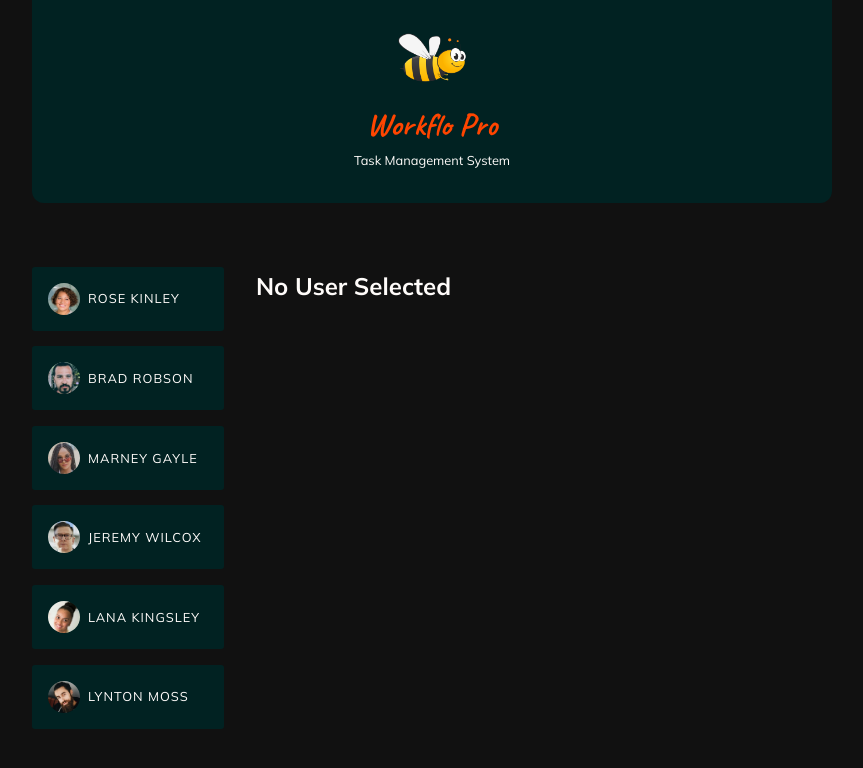
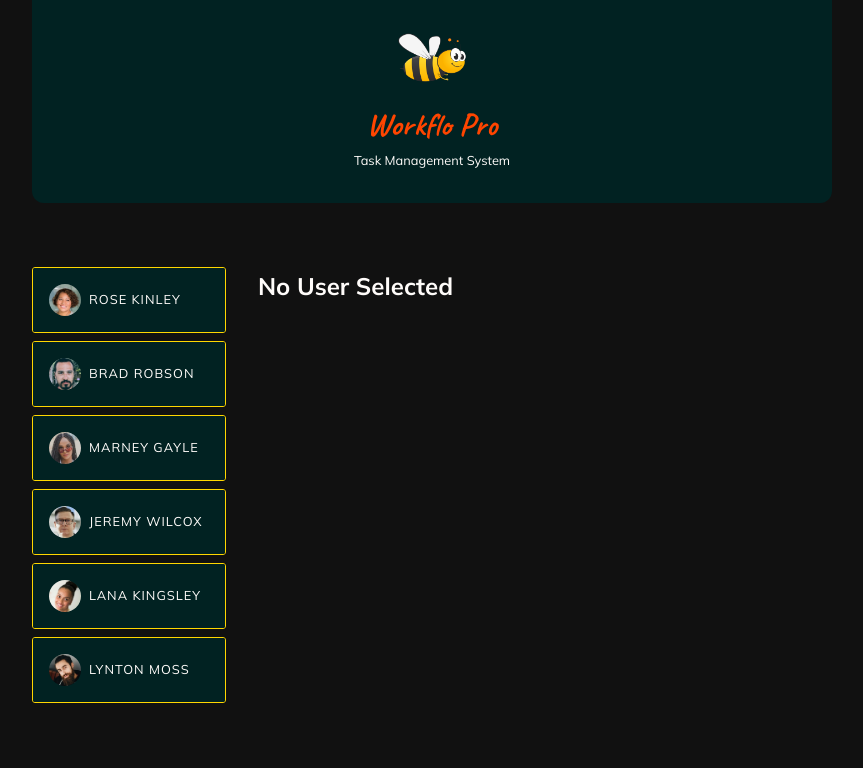
Before and after one commit to Nimira43/Workflo-Pro, an Angular app: page / in a window 1280 px wide. Shown: the top 768 px of the page, without its empty margins (208-1071 px from the left). Built offline with nearby package versions, Linux system fonts and the light colour scheme.

Commit message:
Updated card.component.css

```diff
--- a/src/app/shared/card/card.component.css
+++ b/src/app/shared/card/card.component.css
@@ -0,0 +1,6 @@
+div {
+  /* display: inline-block; */
+  border: 1px solid #ffd700;
+  border-radius: 3px;
+  overflow: hidden;
+}
--- a/src/app/shared/card/card.component.html
+++ b/src/app/shared/card/card.component.html
@@ -1 +1,3 @@
-<p>card works!</p>
+<div>
+
+</div>
--- a/src/app/user/user.component.css
+++ b/src/app/user/user.component.css
@@ -1,5 +1,6 @@
 div {
-  display: inline-block;
+  /* display: inline-block; */
+  border: 1px solid #ffd700;
   border-radius: 3px;
   overflow: hidden;
 }
```
